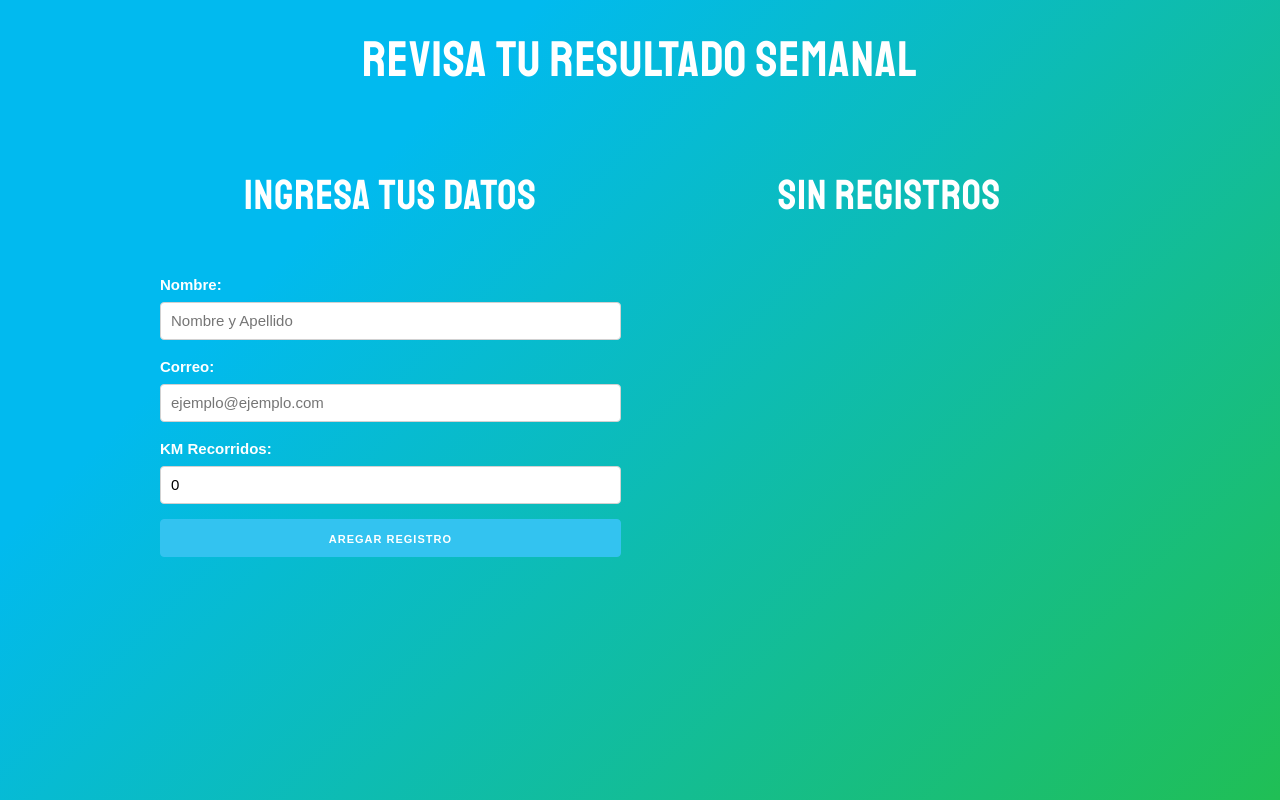
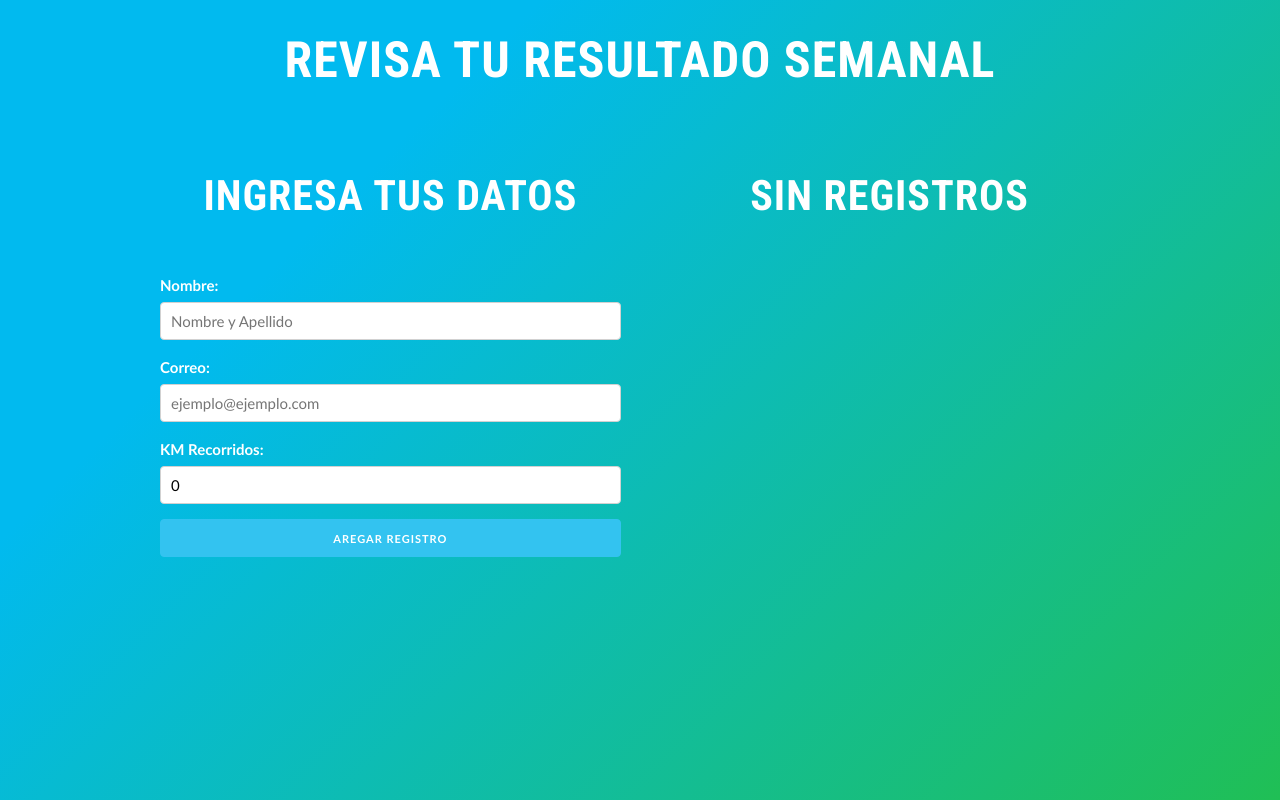
Before and after one commit to jorchsg/ejercicio-level-frontend-react, a React (Create React App) app: page / in a window 1280 px wide. Built offline with nearby package versions, Linux system fonts and the light colour scheme.

Commit message:
Ajustes de estilos

```diff
--- a/public/index.html
+++ b/public/index.html
@@ -14,7 +14,7 @@
   <title>Walk React App</title>
   <!-- Importando Normalize, Familia de fuentes y Skeleton Para el CSS -->
   <link rel="stylesheet" href="https://cdnjs.cloudflare.com/ajax/libs/normalize/8.0.1/normalize.min.css">
-  <link href="https://fonts.googleapis.com/css?family=Staatliches" rel="stylesheet">
+  <link href="https://fonts.googleapis.com/css2?family=Roboto+Condensed:wght@700&display=swap" rel="stylesheet">
   <link rel="stylesheet" href="https://cdnjs.cloudflare.com/ajax/libs/skeleton/2.0.4/skeleton.min.css">
 </head>
 
--- a/src/index.css
+++ b/src/index.css
@@ -5,7 +5,7 @@
 body {
   margin: 0;
   padding: 0;
-  font-family: sans-serif;
+  font-family: 'Trebuchet MS', 'Lucida Sans Unicode', 'Lucida Grande', 'Lucida Sans', Arial, sans-serif;
   background-color: #20bf55;
   background-image: linear-gradient(315deg, #20bf55 0%, #01baef 74%);
   min-height: 100%;
@@ -18,7 +18,7 @@
   padding: 3rem 0;
   text-align: center;
   text-transform: uppercase;
-  font-family: 'Staatliches', cursive;
+  font-family: 'Roboto Condensed', sans-serif;
   letter-spacing: 1px;
 }
 
@@ -34,7 +34,7 @@
   font-size: 2rem;
   text-transform: uppercase;
   text-align: center;
-  font-family: 'Staatliches', cursive;
+  font-family: 'Roboto Condensed', sans-serif;
 }
 
 .alert-success {
@@ -46,7 +46,7 @@
   font-size: 2rem;
   text-transform: uppercase;
   text-align: center;
-  font-family: 'Staatliches', cursive;
+  font-family: 'Roboto Condensed', sans-serif;
 }
 
 .resultado {
@@ -54,6 +54,7 @@
   background: white;
   color: black;
   margin-bottom: 2rem;
+  border-radius: 1rem;
 }
 
 .resultado p {
@@ -65,16 +66,6 @@
   font-weight: normal;
 }
 
-.resultado:first-of-type {
-  border-top-left-radius: 1rem;
-  border-top-right-radius: 1rem;
-}
-
-.resultado:last-of-type {
-  border-bottom-left-radius: 1rem;
-  border-bottom-right-radius: 1rem;
-}
-
 .button.eliminar,
 .button.eliminar:hover {
   background-color: #d9534f;
```
